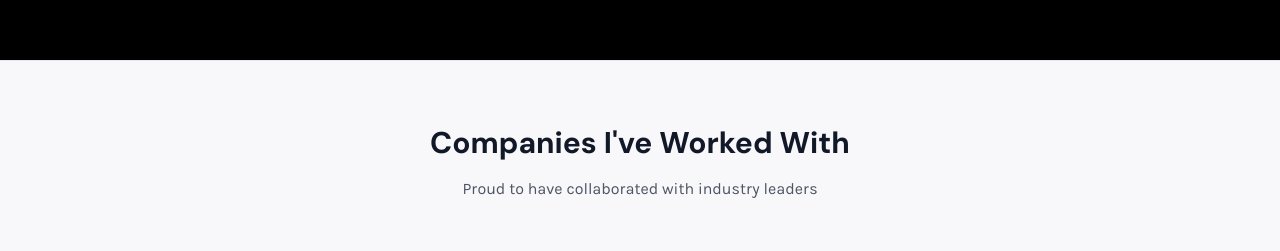
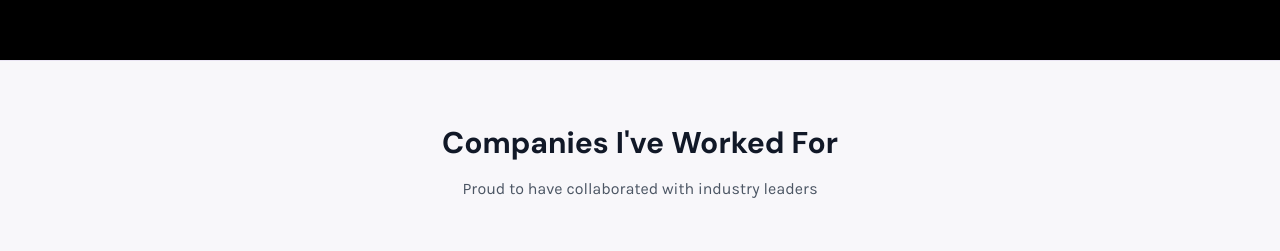
Before and after one commit to phalconVee/obiageli, a plain HTML site: page index.html in a window 1280 px wide. Shown: the part 820-1071 px from the top of the page. Drawn offline with nearby package versions, Linux system fonts and the light colour scheme.

Commit message:
grammartical update

```diff
--- a/index.html
+++ b/index.html
@@ -95,7 +95,7 @@
     <section class="companies-section">
         <div class="max-w-7xl mx-auto px-4 sm:px-6 lg:px-8">
             <div class="text-center mb-10">
-                <h2 class="text-2xl md:text-3xl font-bold text-gray-900 mb-4">Companies I've Worked With</h2>
+                <h2 class="text-2xl md:text-3xl font-bold text-gray-900 mb-4">Companies I've Worked For</h2>
                 <p class="text-gray-600">Proud to have collaborated with industry leaders</p>
             </div>
             <div class="companies-grid">
```
